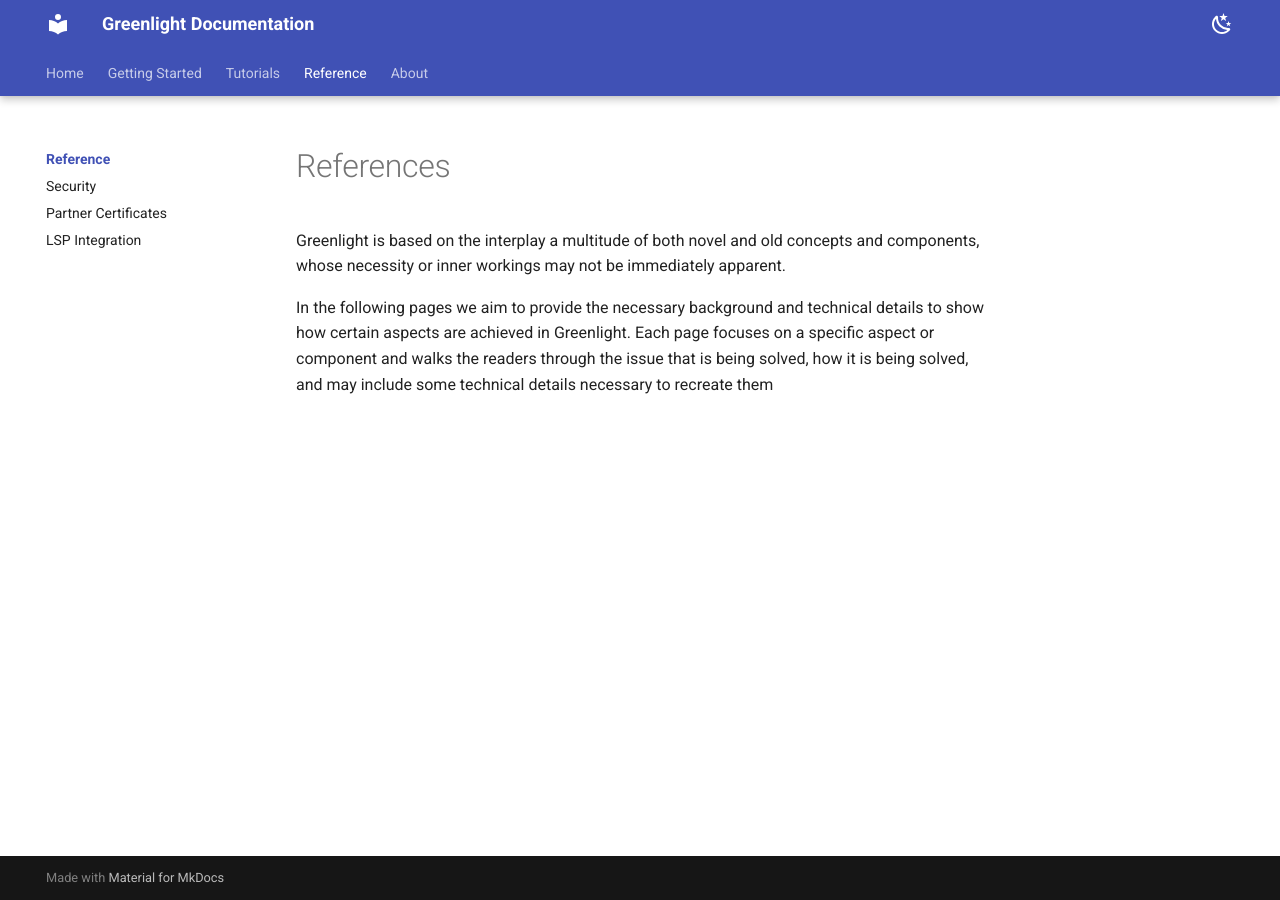
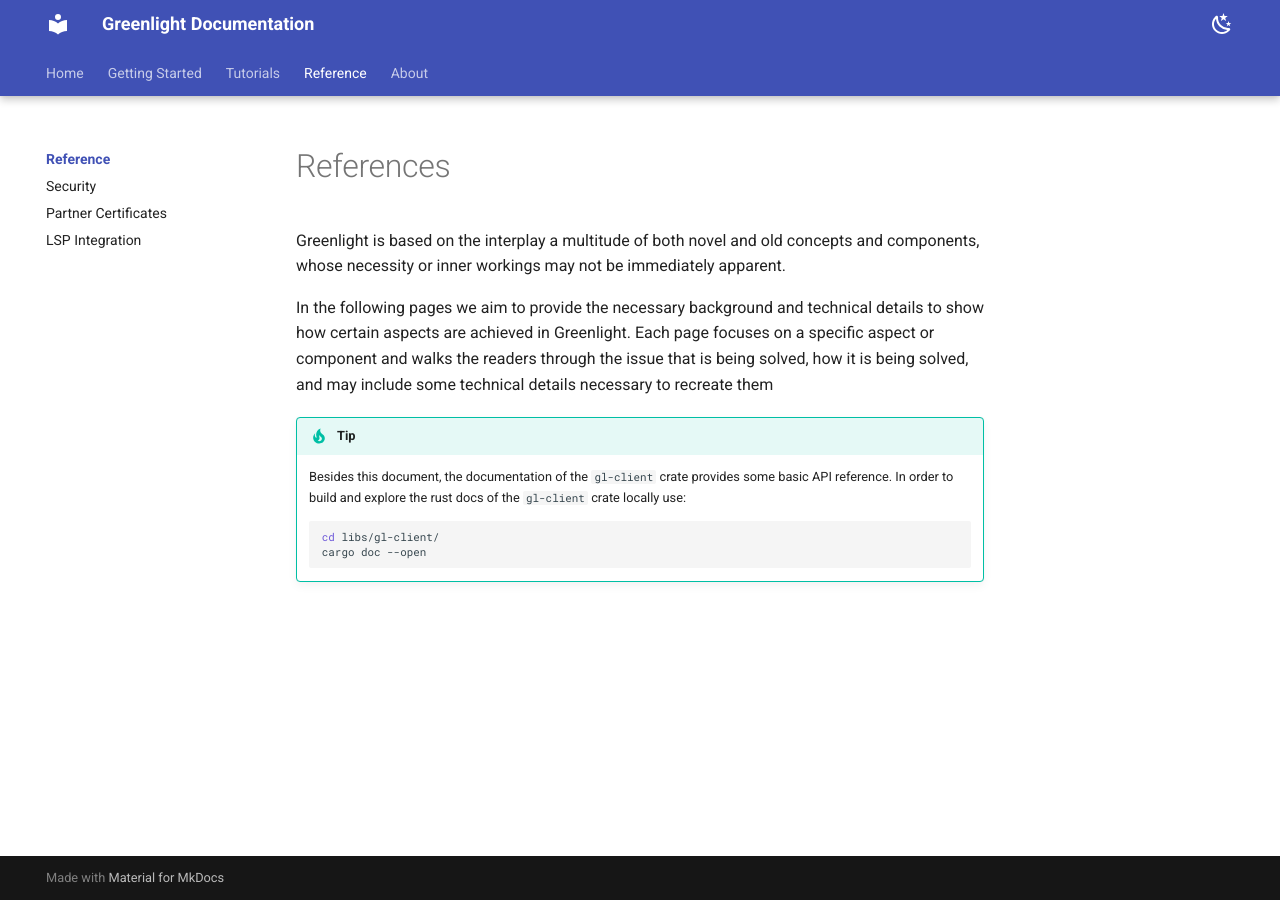
Before and after one commit to Blockstream/greenlight, an MkDocs documentation site: the page built from docs/src/reference/index.md, in a window 1280 px wide. Built offline with MkDocs 1.6.1 and Material for MkDocs 9.7.7, drawn with Linux system fonts in a browser that asks for light colours.

Commit message:
docs: Add rust doc reference
Signed-off-by: Peter Neuroth <pet.v.ne@gmail.com>

````diff
--- a/docs/src/reference/index.md
+++ b/docs/src/reference/index.md
@@ -10,3 +10,12 @@
 component and walks the readers through the issue that is being
 solved, how it is being solved, and may include some technical details
 necessary to recreate them
+
+!!! tip
+    Besides this document, the documentation of the `gl-client` crate
+    provides some basic API reference. In order to build and explore the
+    rust docs of the `gl-client` crate locally use:
+    ```bash
+    cd libs/gl-client/
+    cargo doc --open
+    ```
````
